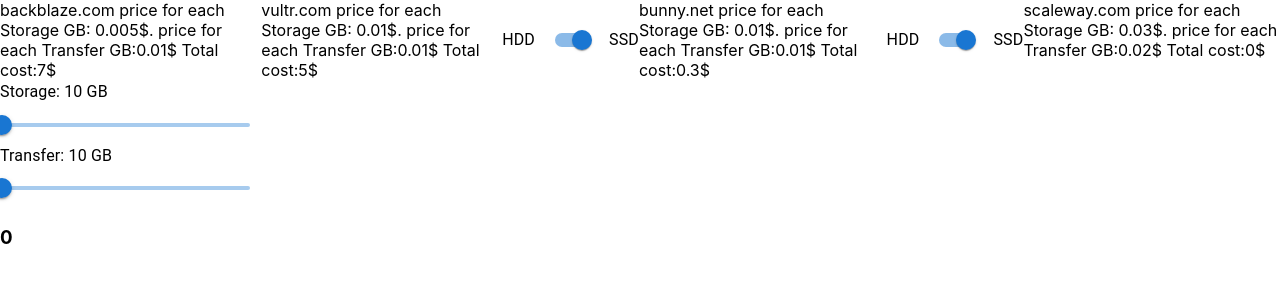
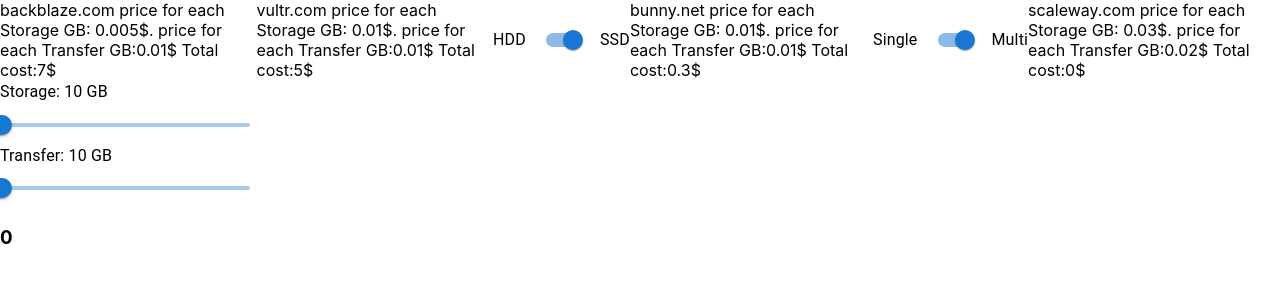
Before and after one commit to FoxCrush/react_ts_cloud_storage_calc, a React (Create React App) app: page / in a window 1280 px wide. Shown: the top 300 px of the page. Built offline with nearby package versions, Linux system fonts and the light colour scheme.

Commit message:
switch options(strings) added

```diff
--- a/src/components/brands/multi-brand-component/brand.tsx
+++ b/src/components/brands/multi-brand-component/brand.tsx
@@ -29,6 +29,7 @@
     minPayment,
     maxPayment,
     togglingOption,
+    switchOptions = [],
     freeSpace = 0,
   } = brandInfo;
   const { sliderStorageValue: storage, sliderTransferValue: transfer } =
@@ -110,13 +111,17 @@
     <Fragment>
       {togglingOption && (
         <Stack direction="row" spacing={1} alignItems="center">
-          <Typography>HDD</Typography>
+          <Typography>
+            {switchOptions[0].length > 0 ? switchOptions[0] : ""}
+          </Typography>
           <Switch
             onChange={switchChangedHandler}
             defaultChecked
             inputProps={{ "aria-label": "drive type" }}
           />
-          <Typography>SSD</Typography>
+          <Typography>
+            {switchOptions[1].length > 0 ? switchOptions[1] : ""}
+          </Typography>
         </Stack>
       )}
       <div className={styles.container}>
--- a/src/data/brands-data.tsx
+++ b/src/data/brands-data.tsx
@@ -9,6 +9,7 @@
 const bunny: IBrand = {
   brandName: "bunny.net",
   togglingOption: true,
+  switchOptions: ["HDD", "SSD"],
   maxPayment: 10,
   pricePerStorage: 0.01,
   altPricePerStorage: 0.02,
@@ -18,6 +19,7 @@
 const scaleway: IBrand = {
   brandName: "scaleway.com",
   togglingOption: true,
+  switchOptions: ["Single", "Multi"],
   pricePerStorage: 0.03,
   altPricePerStorage: 0.06,
   pricePerTransfer: 0.02,
--- a/src/interfaces/calc-interfaces.ts
+++ b/src/interfaces/calc-interfaces.ts
@@ -7,5 +7,6 @@
   minPayment?: number;
   maxPayment?: number;
   togglingOption?: boolean;
+  switchOptions?: string[];
   freeSpace?: number;
 }
```
